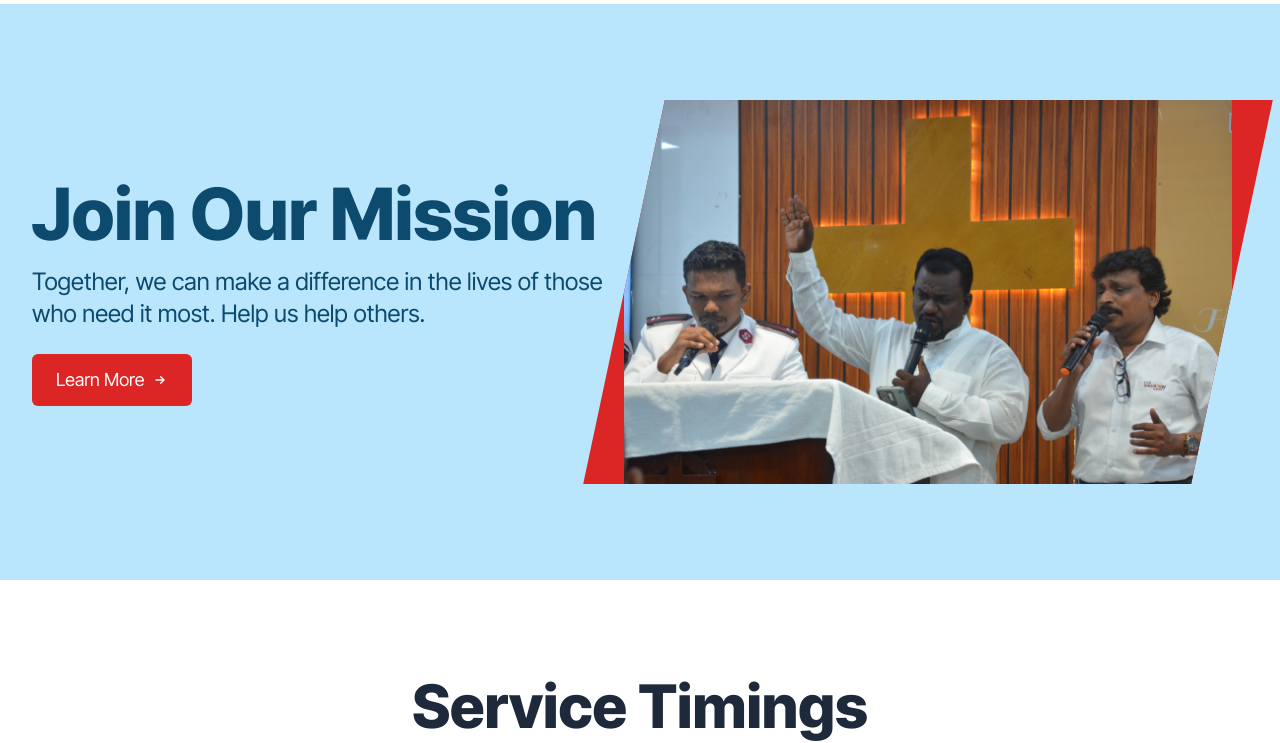
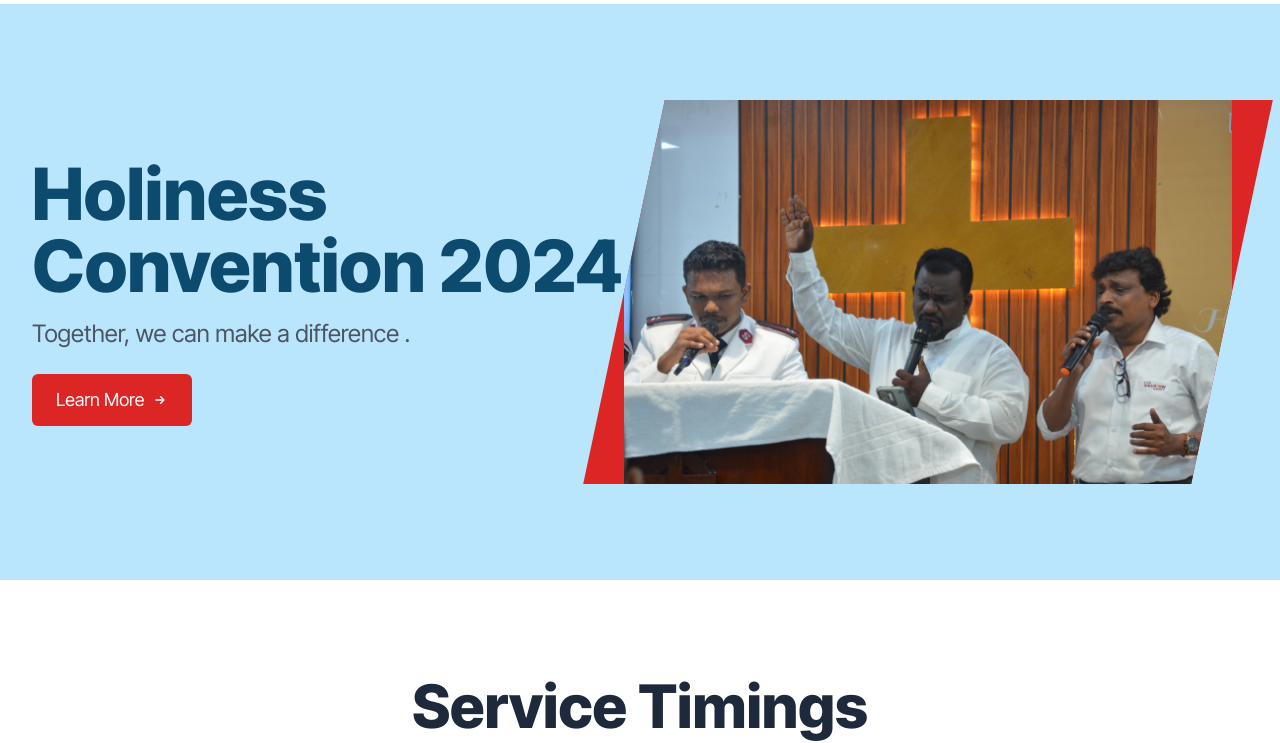
Before and after one commit to TSASionChurch/tsaweb, a website: page src/index.html in a window 1280 px wide. Shown: the part 84-827 px from the top of the page. Drawn offline with nearby package versions, Linux system fonts and the light colour scheme; a web font is replaced by a local one.

Commit message:
initial testing

```diff
--- a/src/index.html
+++ b/src/index.html
@@ -65,11 +65,11 @@
     </header>
 
     <!-- Main Section with Responsive Flexbox Layout -->
-<main id="main-section" class="container mx-auto px-4 py-12 lg:py-24 flex flex-col md:flex-row items-center ">
+<main id="main-section" class="container mx-auto px-4 py-12 lg:py-24 flex flex-col md:flex-row items-center bg-sky-200">
     <div class="md:w-1/2 mb-8 md:mb-0">
-        <h1 id="main-title" class="text-sky-900 text-2xl sm:text-3xl md:text-4xl lg:text-7xl font-extrabold mb-4 ml-4">Experience the Spirit of the Salvation Army Church</h1>
+        <h1 id="main-title" class="text-sky-900 text-2xl sm:text-3xl md:text-4xl lg:text-7xl font-extrabold mb-4 ml-4">Welcome to our church</h1>
         <p id="main-text" class="text-gray-600 mb-6 ml-4 text-base sm:text-lg md:text-xl lg:text-2xl">
-            Be a part of our mission to uplift lives, bring comfort, and share hope. We're here to support and welcome those who seek help and community.
+            Be a part of our mission to uplift lives.
         </p>
         <button class="bg-red-600 text-white ml-4 px-6 py-3 rounded-md hover:bg-red-700 transition-colors flex items-center text-sm sm:text-base md:text-lg">
             Learn More
--- a/src/script.js
+++ b/src/script.js
@@ -26,7 +26,7 @@ document.addEventListener('DOMContentLoaded', () => {
             }
         });
     };
-const p="Cc";
+
     // Create an Intersection Observer
     const observer = new IntersectionObserver(observerCallback, {
         root: null,
@@ -48,16 +48,12 @@ const p="Cc";
     // Array of text content
     const textContent = [
         {
-            title: "Experience the Spirit of the Salvation Army Church",
-            description: "Be a part of our mission to uplift lives, bring comfort, and share hope. We're here to support and welcome those who seek help and community.",
-            textcolor: "text-amber-900",
-            bgcolor: "bg-amber-200"
+            title: "Welcome to our church",
+            description: "Be a part of our mission to uplift lives."
         },
         {
-            title: "Join Our Mission",
-            description: "Together, we can make a difference in the lives of those who need it most. Help us help others.",
-            textcolor: "text-sky-900",
-            bgcolor: "bg-sky-200"
+            title: "Holiness Convention 2024",
+            description: "Together, we can make a difference ."
         }
     ];
 
@@ -68,7 +64,6 @@ const p="Cc";
         const imageElement = document.getElementById('image1');
         const titleElement = document.getElementById('main-title');
         const textElement = document.getElementById('main-text');
-        const bgElement = document.getElementById('main-section');
 
         // Slide out the old image to the left
         anime({
@@ -105,16 +100,6 @@ const p="Cc";
                 titleElement.textContent = textContent[currentIndex].title;
                 textElement.textContent = textContent[currentIndex].description;
 
-                // Change background color
-                bgElement.classList.remove('bg-amber-200', 'bg-sky-200'); // Remove previous classes
-                bgElement.classList.add(textContent[currentIndex].bgcolor); // Add new background color class
-
-                // Change text color
-                titleElement.classList.remove('text-amber-900', 'text-sky-900'); // Remove previous text color
-                textElement.classList.remove('text-amber-900', 'text-sky-900'); // Remove previous text color
-                titleElement.classList.add(textContent[currentIndex].textcolor); // Add new text color class
-                textElement.classList.add(textContent[currentIndex].textcolor); // Add new text color class
-
                 // Animate the new text in (fade and slide in from below)
                 anime({
                     targets: [titleElement, textElement],
```
